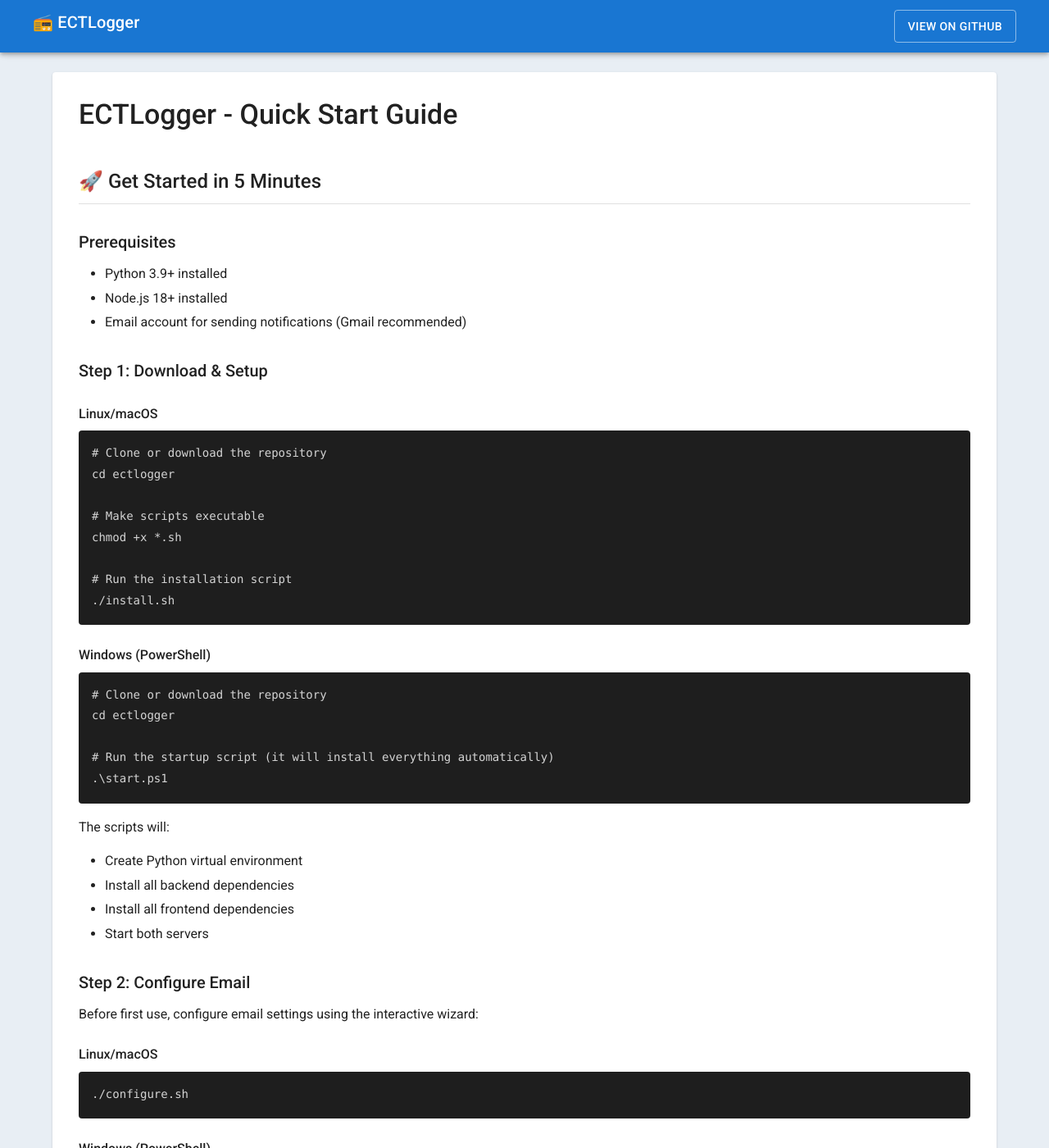
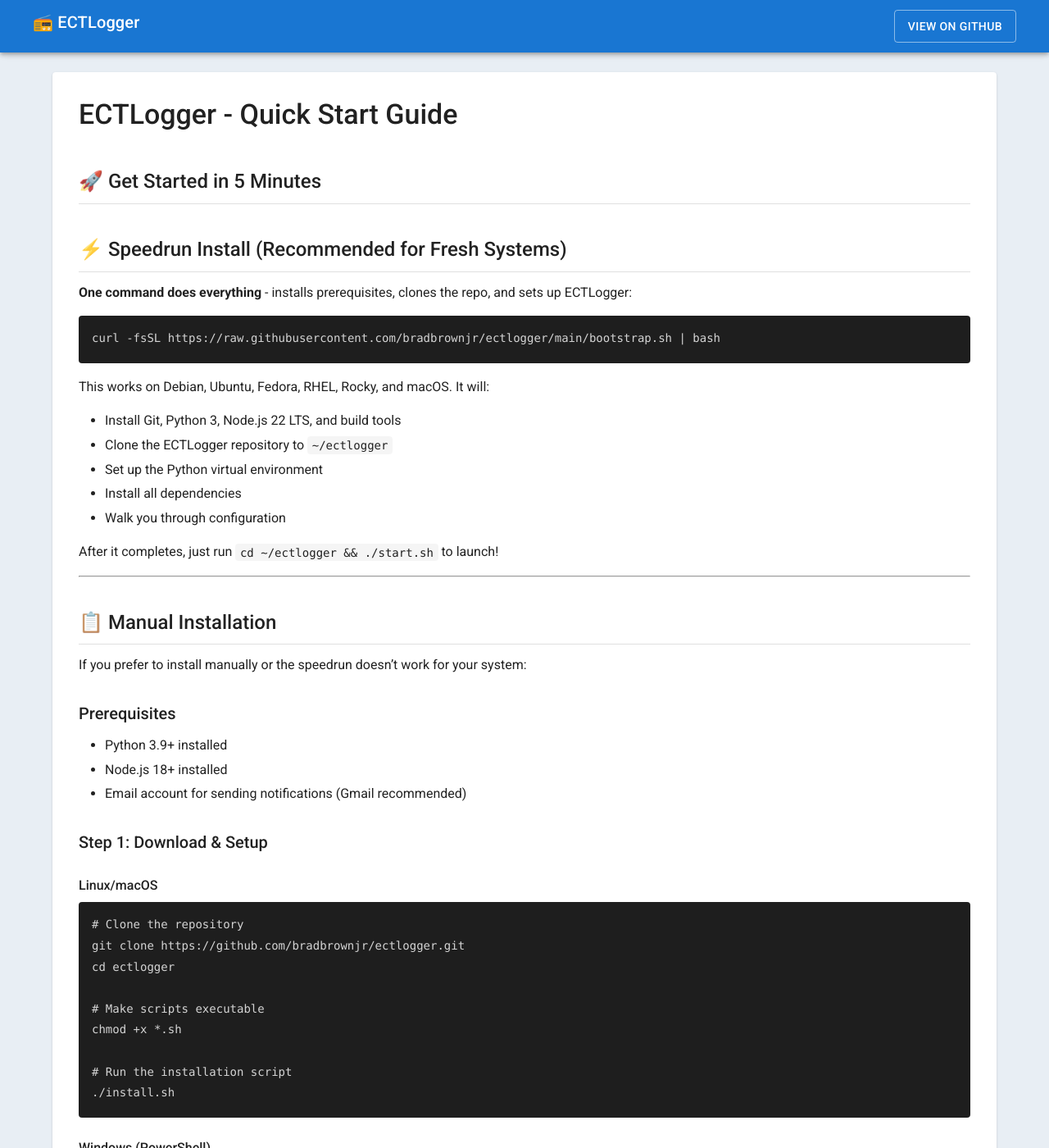
Before and after one commit to bradbrownjr/ectlogger, a Jekyll site: the page built from QUICKSTART.md, in a window 1280 px wide and 1400 px high. Shown: the whole window at 82% size. Built offline with Jekyll 4.4.1, drawn with Linux system fonts in a browser that asks for light colours; our own code applies the rules of GitHub Pages for plain Markdown files; some of the changed text lies outside the part shown.

Commit message:
Add speedrun bootstrap for one-command installation
- New bootstrap.sh: Single curl command installs everything on fresh Debian/Ubuntu/Fedora/macOS
- Installs all prerequisites (Git, Python 3, Node.js 22 LTS, build tools, Rust)
- Clones repo, sets up venv, installs dependencies
- Supports --non-interactive for automated deployments
- install.sh: Added Git to prerequisite detection and installation
- Updated README and QUICKSTART with speedrun instructions
- Fixed repository URLs from yourusername to bradbrownjr

````diff
--- a/QUICKSTART.md
+++ b/QUICKSTART.md
@@ -1,6 +1,29 @@
 # ECTLogger - Quick Start Guide
 
 ## 🚀 Get Started in 5 Minutes
+
+## ⚡ Speedrun Install (Recommended for Fresh Systems)
+
+**One command does everything** - installs prerequisites, clones the repo, and sets up ECTLogger:
+
+```bash
+curl -fsSL https://raw.githubusercontent.com/bradbrownjr/ectlogger/main/bootstrap.sh | bash
+```
+
+This works on Debian, Ubuntu, Fedora, RHEL, Rocky, and macOS. It will:
+- Install Git, Python 3, Node.js 22 LTS, and build tools
+- Clone the ECTLogger repository to `~/ectlogger`
+- Set up the Python virtual environment
+- Install all dependencies
+- Walk you through configuration
+
+After it completes, just run `cd ~/ectlogger && ./start.sh` to launch!
+
+---
+
+## 📋 Manual Installation
+
+If you prefer to install manually or the speedrun doesn't work for your system:
 
 ### Prerequisites
 - Python 3.9+ installed
@@ -11,7 +34,8 @@
 
 #### Linux/macOS
 ```bash
-# Clone or download the repository
+# Clone the repository
+git clone https://github.com/bradbrownjr/ectlogger.git
 cd ectlogger
 
 # Make scripts executable
@@ -23,7 +47,8 @@
 
 #### Windows (PowerShell)
 ```powershell
-# Clone or download the repository
+# Clone the repository
+git clone https://github.com/bradbrownjr/ectlogger.git
 cd ectlogger
 
 # Run the startup script (it will install everything automatically)
````
Also changed, not shown: README.md (+14 -2 lines), 2 other files.
